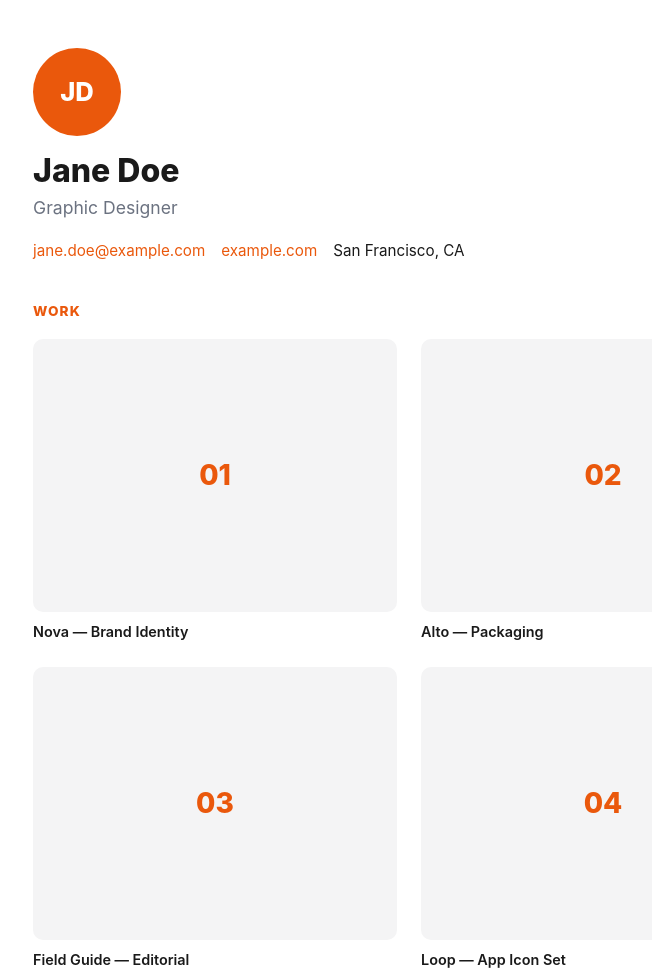
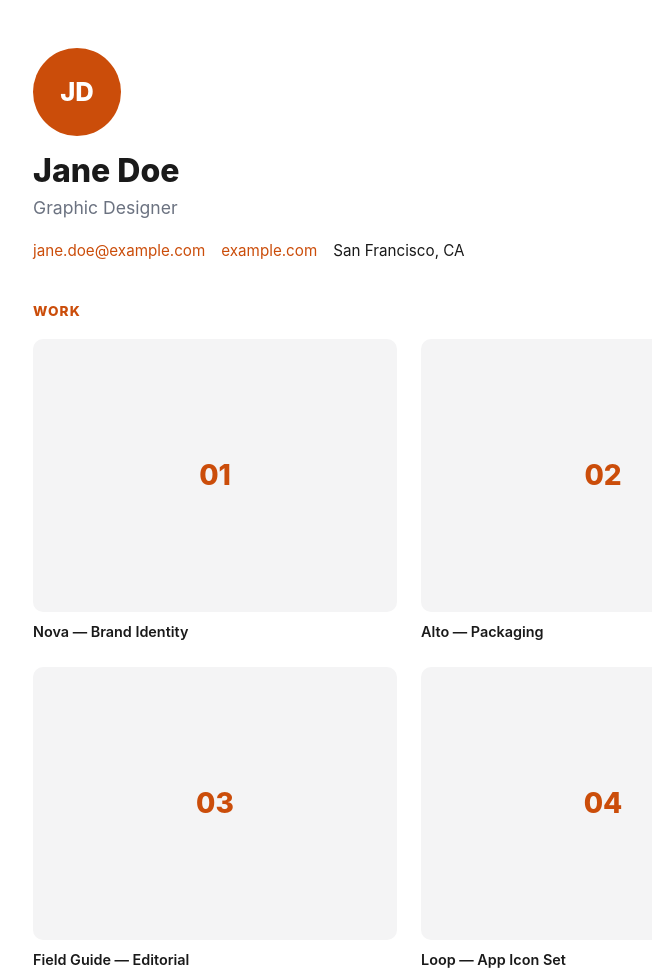
Before and after one commit to awesome-resume-templates/html-resume-templates, a plain HTML site: page templates/18-designer-visual/index.html in a window 1280 px wide. Shown: the top 974 px of the page, without its empty margins (231-883 px from the left). Drawn offline with Linux system fonts and the light colour scheme.

Commit message:
fix: darken accent color in 3 templates to pass WCAG AA contrast
--color-primary is used as link/heading text in creative-portfolio,
gradient-colorful, and designer-visual; the default values fell below
the 4.5:1 contrast ratio. Darkened each along the same hue.

Co-Authored-By: Claude Sonnet 5 <noreply@anthropic.com>

```diff
--- a/templates/03-creative-portfolio/style.css
+++ b/templates/03-creative-portfolio/style.css
@@ -4,7 +4,7 @@
 :root {
   --color-bg: #ffffff;
   --color-text: #1a1a1a;
-  --color-primary: #e0402c;   /* bold accent — hero, headings, links */
+  --color-primary: #dd3520;   /* bold accent — hero, headings, links */
   --color-primary-contrast: #ffffff;
   --color-muted: #6b7280;
   --color-border: #e5e7eb;
--- a/templates/15-gradient-colorful/style.css
+++ b/templates/15-gradient-colorful/style.css
@@ -6,7 +6,7 @@
   --color-text: #1a1a1a;
   --color-gradient-start: #ec4899;
   --color-gradient-end: #6366f1;
-  --color-primary: #6366f1;   /* used for links/accents outside the header */
+  --color-primary: #6164f1;   /* used for links/accents outside the header */
   --color-primary-contrast: #ffffff;
   --color-muted: #6b7280;
   --color-border: #e5e7eb;
--- a/templates/18-designer-visual/style.css
+++ b/templates/18-designer-visual/style.css
@@ -4,7 +4,7 @@
 :root {
   --color-bg: #ffffff;
   --color-text: #1a1a1a;
-  --color-primary: #ea580c;   /* bold accent */
+  --color-primary: #cb4d0a;   /* bold accent */
   --color-primary-contrast: #ffffff;
   --color-muted: #6b7280;
   --color-border: #e5e7eb;
```
